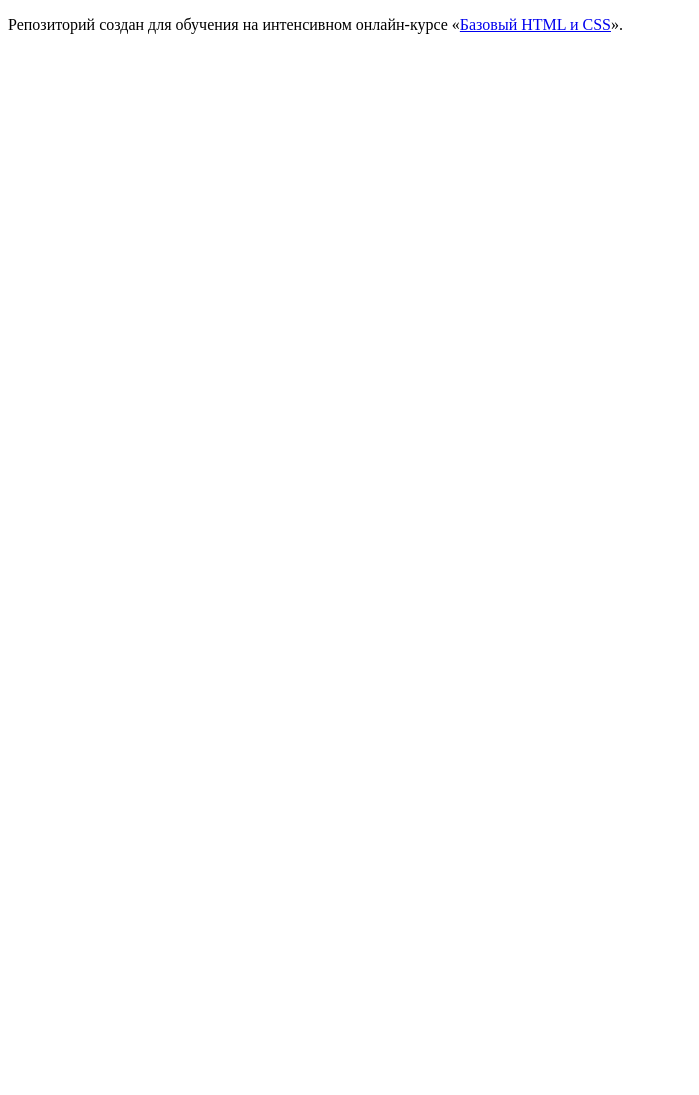
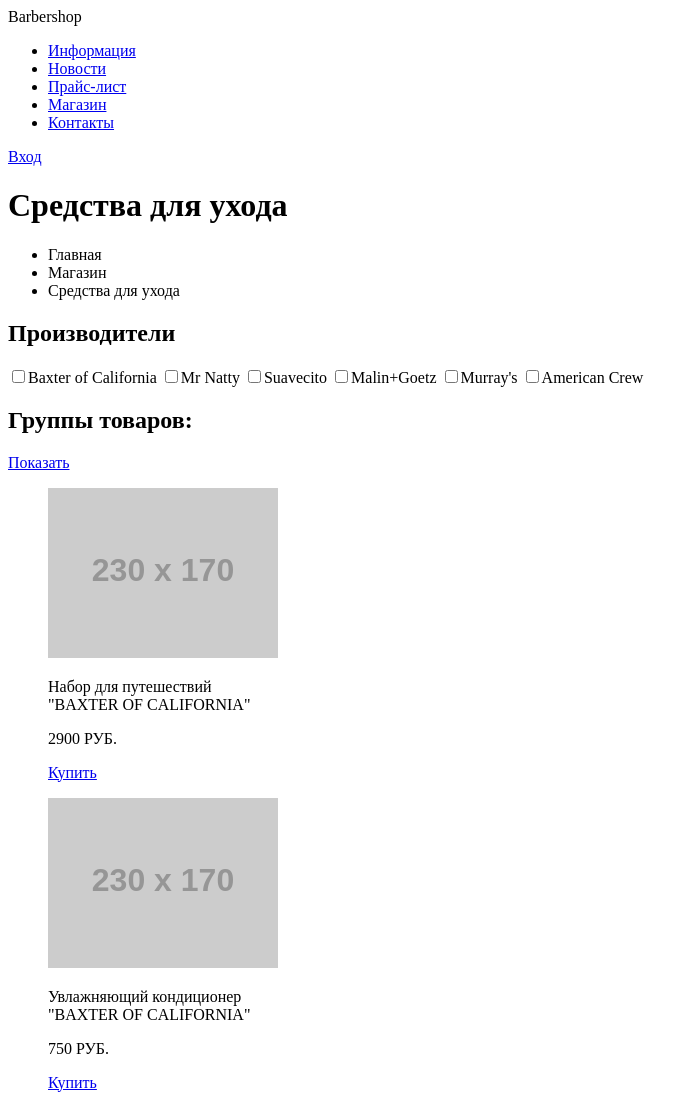
Before and after one commit to MikhailNSK/151988-barbershop, a plain HTML site: page index.html in a window 1280 px wide. Shown: the top 1095 px of the page, without its empty margins (0-699 px from the left). Before the commit the page ends 800 px from the top, so only its background shows below. Drawn offline with Linux system fonts and the light colour scheme; placeholder pictures from the web are drawn by us.

Commit message:
сделал первую страницу

```diff
--- a/index.html
+++ b/index.html
@@ -2,11 +2,92 @@
 <html lang="ru">
   <head>
     <meta charset="utf-8">
-    <title>HTML Academy: Барбершоп</title>
+    <title>HTML Academy: Глейси</title>
   </head>
   <body>
+  	<div class="container">
+  		<div class="header">
+  			<span class="logo">Barbershop</span>
+  			<ul>
+  				<li><a href="@">Информация</a></li>
+  				<li><a href="@">Новости</a></li>
+  				<li><a href="@">Прайс-лист</a></li>
+  				<li><a href="@">Магазин</a></li>
+  				<li><a href="@">Контакты</a></li>
+  			</ul>
+  			<a href="@" class="login">Вход</a>
+  		</div><!--End Header-->
+  		<main>
+  			<h1>Средства для ухода</h1>
+  			<ul class="breadcrumbs">
+  				<li>Главная</li>
+  				<li>Магазин</li>
+  				<li>Средства для ухода</li>
+  			</ul>
+  			<aside>
+          <h2>Производители</h2>
+    				<label for="input-one"><input type="checkbox" id="input-one">Baxter of California</label>
+            <label for="input-two"><input type="checkbox" id="input-two">Mr Natty</label>
+            <label for="input-three"><input type="checkbox" id="input-three">Suavecito</label>
+            <label for="input-for"><input type="checkbox" id="input-for">Malin+Goetz</label>
+            <label for="input-five"><input type="checkbox" id="input-five">Murray's</label>
+            <label for="input-six"><input type="checkbox" id="input-six">American Crew</label>
+          <div class="sidebar-left">
+            <h2>Группы товаров:</h2>
+            <a href="@" class="info">Показать</a>
+          </div>
+  			</aside>
+        <section>
+          <article class="products">
+            <figure>
+              <p><img src="http://placehold.it/230x170"></p>
+              <figcaption>Набор для путешествий<br> "BAXTER OF CALIFORNIA"</figcaption>
+              <p class="price">2900 РУБ.</p>
+              <a href="@" class="article-buy">Купить</a>
+            </figure>
+             <figure>
+              <p><img src="http://placehold.it/230x170"></p>
+              <figcaption>Увлажняющий кондиционер<br> "BAXTER OF CALIFORNIA"</figcaption>
+              <p class="price">750 РУБ.</p>
+              <a href="@" class="article-buy">Купить</a>
+            </figure>
+             <figure>
+              <p><img src="http://placehold.it/230x170"></p>
+              <figcaption>Гель для волос<br> "SUAVECITO"</figcaption>
+              <p class="price">290 РУБ.</p>
+              <a href="@" class="article-buy">Купить</a>
+            </figure>
+             <figure>
+              <p><img src="http://placehold.it/230x170"></p>
+              <figcaption>Глина для укладки волос<br> "American Crew"</figcaption>
+              <p class="price">500 РУБ.</p>
+              <a href="@" class="article-buy">Купить</a>
+            </figure>
+             <figure>
+              <p><img src="http://placehold.it/230x170"></p>
+              <figcaption>Гель для волос<br> "American Crew"</figcaption>
+              <p class="price">300 РУБ.</p>
+              <a href="@" class="article-buy">Купить</a>
+            </figure>
+             <figure>
+              <p><img src="http://placehold.it/230x170"></p>
+              <figcaption>Набор для бритья<br> "BAXTER OF CALIFORNIA"</figcaption>
+              <p class="price">3900 РУБ.</p>
+              <a href="@" class="article-buy">Купить</a>
+            </figure>
+          </article>
+          <ul class="page">
+            <li>1</li>
+            <li selected>2</li>
+            <li>3</li>
+            <li>4</li>
+          </ul>
+        </section>
+  		</main>
+      <footer>
 
-    <p>Репозиторий создан для обучения на интенсивном онлайн‑курсе «<a href="https://htmlacademy.ru/intensive">Базовый HTML и CSS</a>».</p>
+      </footer>
+  	</div><!--End Container-->
 
   </body>
 </html>
```
